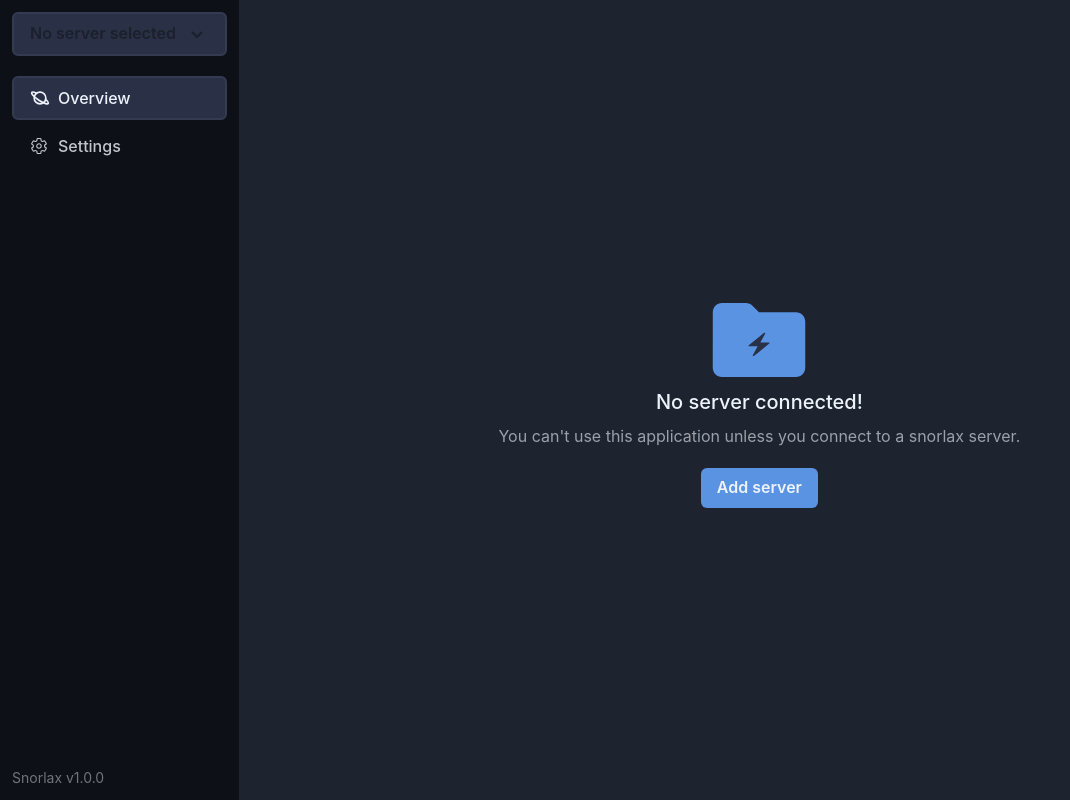
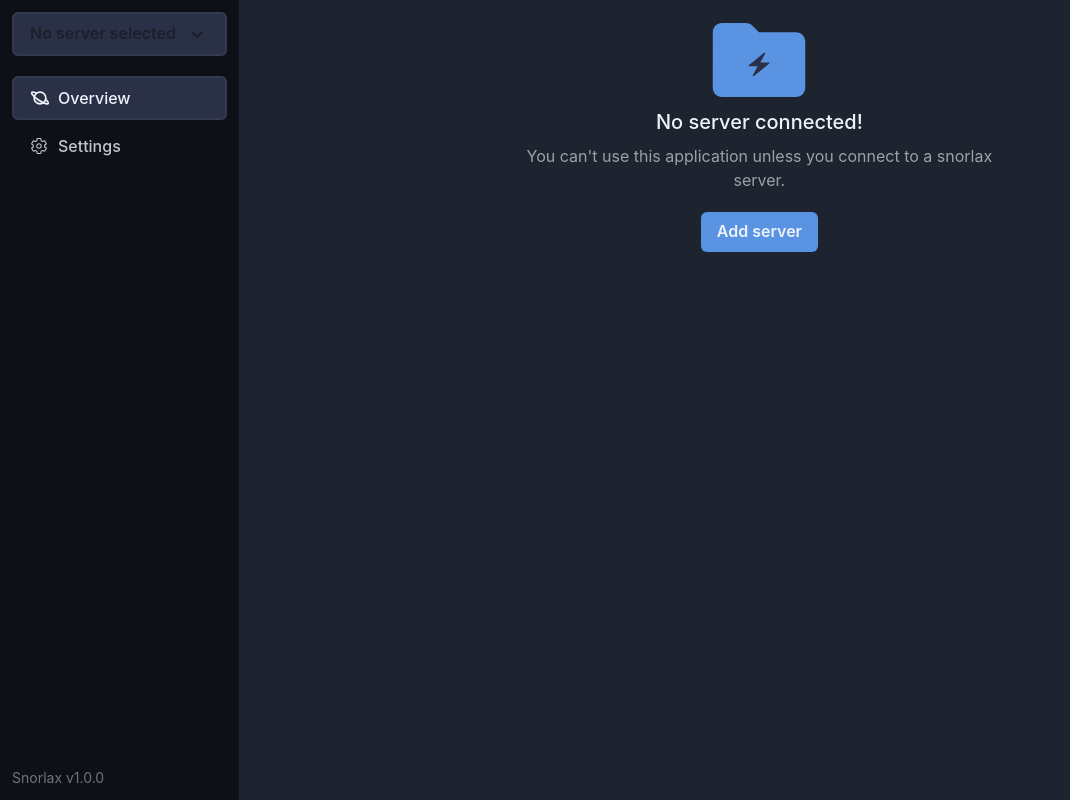
Before and after one commit to hyfic/snorlax, a React (Vite) app in the folder app/: page / in a window 1280 px wide. Shown: the whole page, without its empty margins (0-1070 px from the left). Built offline with nearby package versions, Linux system fonts and the light colour scheme.

Commit message:
added custom padding

```diff
--- a/app/src/pages/fileListPage.tsx
+++ b/app/src/pages/fileListPage.tsx
@@ -5,9 +5,11 @@ import { Files } from '@/components/fileList/files';
 
 export const FileListPage: React.FC = () => {
   return (
-    <ServerCheckerWrapper>
-      <Header />
-      <Files />
-    </ServerCheckerWrapper>
+    <div className='px-5 py-3'>
+      <ServerCheckerWrapper>
+        <Header />
+        <Files />
+      </ServerCheckerWrapper>
+    </div>
   );
 };
```
